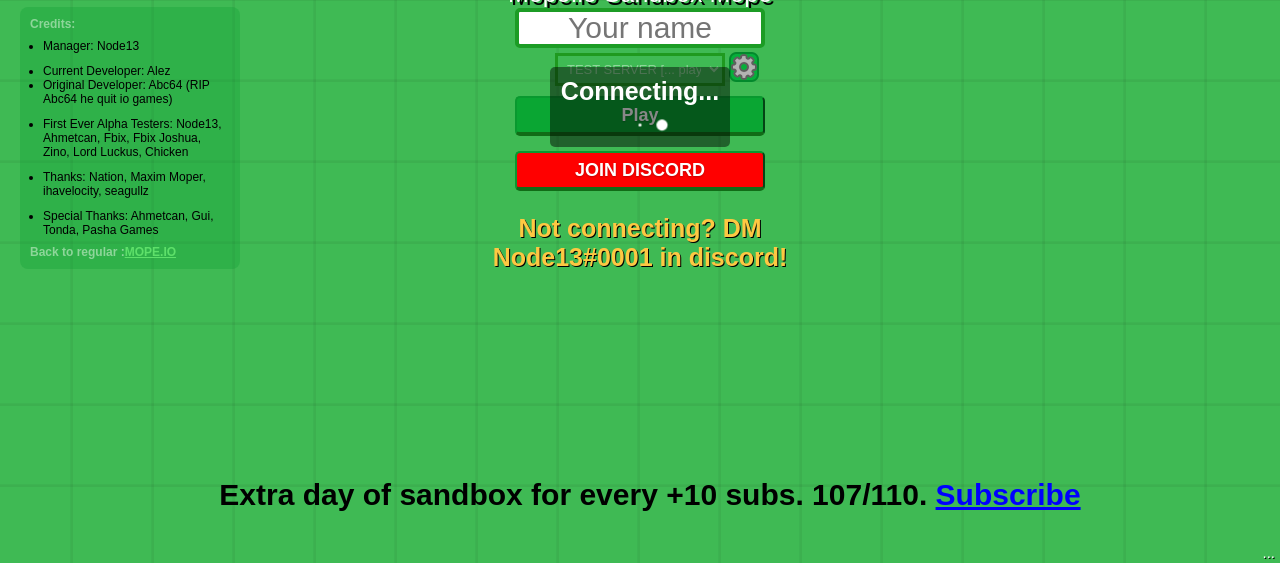
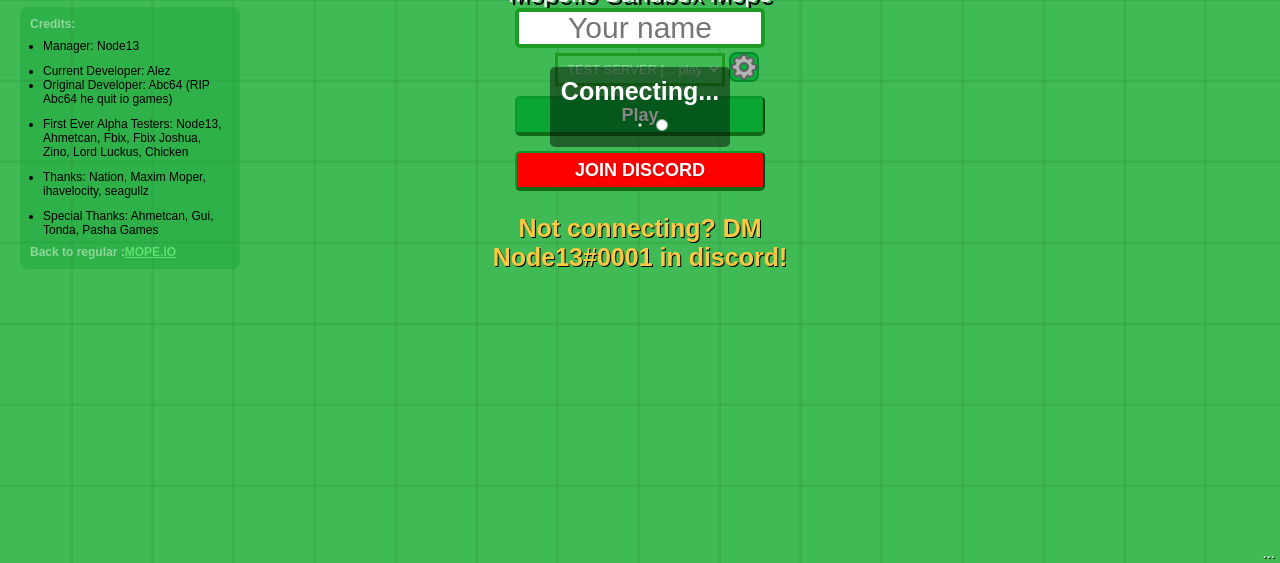
Before and after one commit to CosmicNode13/CosmicNode13.github.io, a plain HTML site: page mope-sandbox/game.html in a window 1280 px wide. Shown: the part 237-800 px from the top of the page. Drawn offline with Linux system fonts and the light colour scheme; a script that the page names is missing; files whose address does not match are found by name.

Commit message:
Update game.html

```diff
--- a/mope-sandbox/game.html
+++ b/mope-sandbox/game.html
@@ -118,10 +118,6 @@ CHAT:
 </ul>
 <h2>Back to regular :<a style="color: #5EE06A;" href="http://mope.io/" target="_blank">MOPE.IO</a></h2>
 </div>
-<div id="feedBLink" style="font-size: 20px; width: 100%;">
-<script src="https://www.powr.io/powr.js?platform=html"></script><div class="powr-countdown-timer" id="3b23826d_1574209366"></div>
-    <h2 align="center">Extra day of sandbox for every +10 subs. <span id="subcount"></span>107/110. <a target="_blank" href="https://www.youtube.com/channel/UCgOPpAZ9kkPvDiX9_BvCehw?sub_confirmation=true" style="color: blue; font-size: 30px;">Subscribe</a></h2>
-</div>
 </div>
 
 <script src="./mope.io classic_files/client.js"></script>
```
